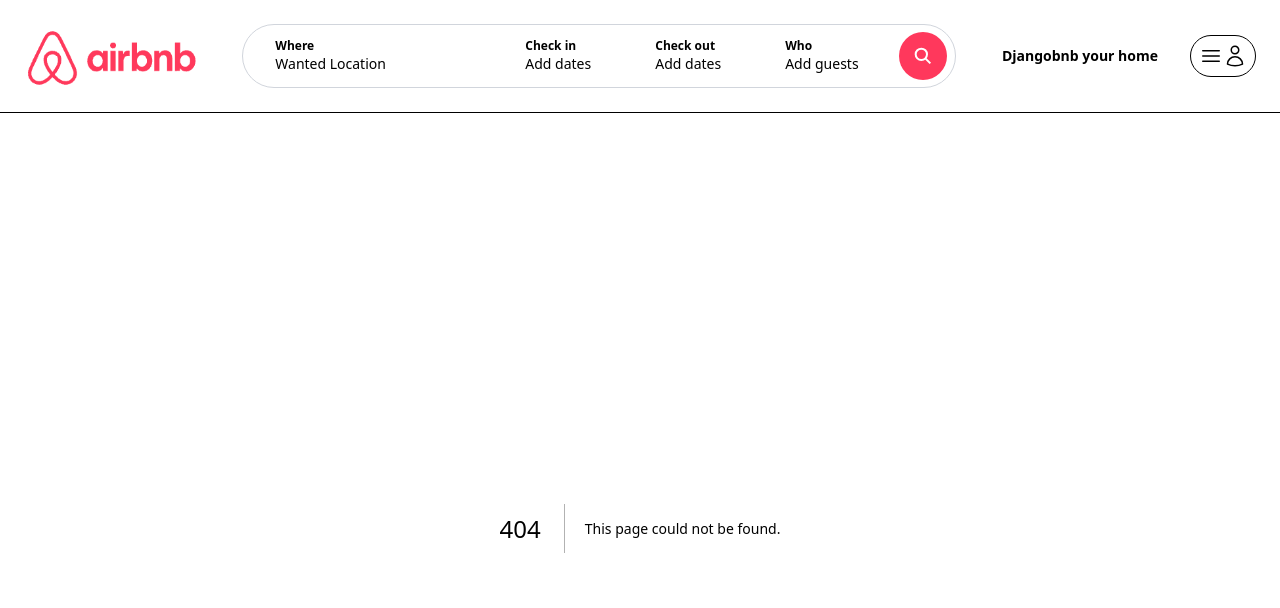
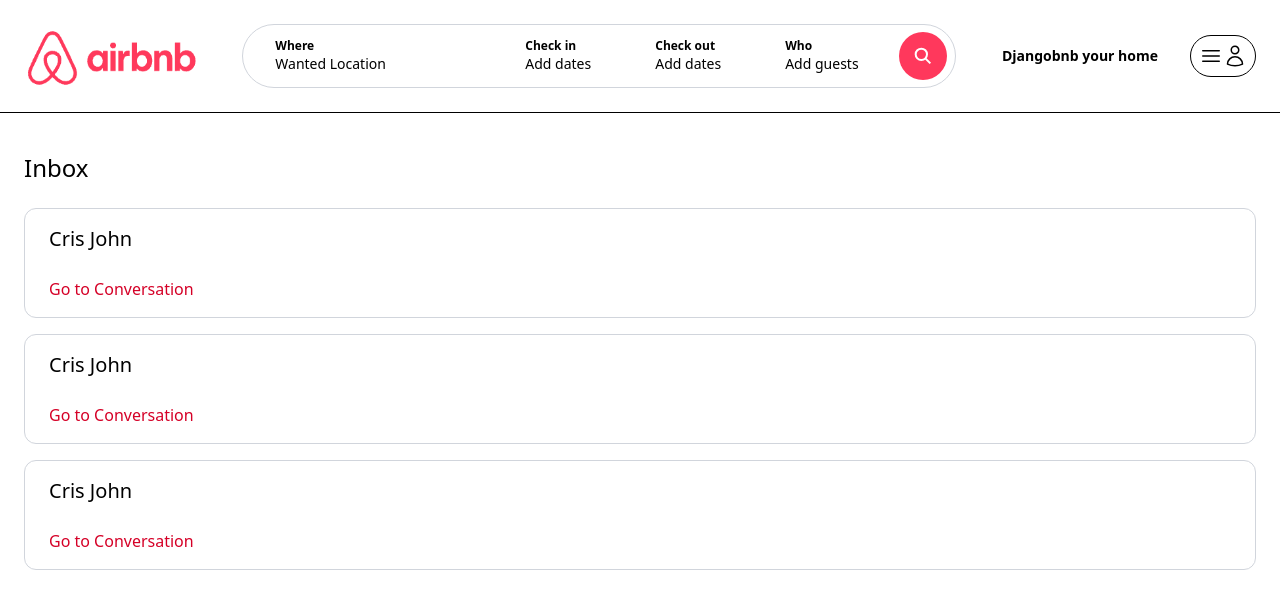
Before and after one commit to Cris-John-AFK/DjangoAirBnbClone, a Next.js app: page /inbox in a window 1280 px wide. Before the commit this address had no page. Shown: the top 608 px of the page. Built offline with nearby package versions, Linux system fonts and the light colour scheme.

Commit message:
Video 2--Inbox page (static)- Cris John M. Canales

```diff
--- /dev/null
+++ b/app/components/inbox/Conversation.tsx
@@ -0,0 +1,11 @@
+const Conversation = () => {
+    return (
+        <div className="px-6 py-4 cursor-pointer border border-gray-300 rounded-xl">
+            <p className="mb-6 text-xl">Cris John</p>
+
+            <p className="text-airbnb-dark">Go to Conversation</p>
+        </div>
+    )
+}
+
+export default Conversation;
--- /dev/null
+++ b/app/inbox/page.tsx
@@ -0,0 +1,15 @@
+
+import Conversation from "../components/inbox/Conversation";
+
+const InboxPage = () => {
+    return (
+        <main className="max-w-[1500px] mx-auto px-6 pb-6 space-y-4">
+                <h1 className="my-6 text-2xl">Inbox</h1>
+                <Conversation />
+                <Conversation />
+                <Conversation />
+        </main>
+    )
+}
+
+export default InboxPage;
```
